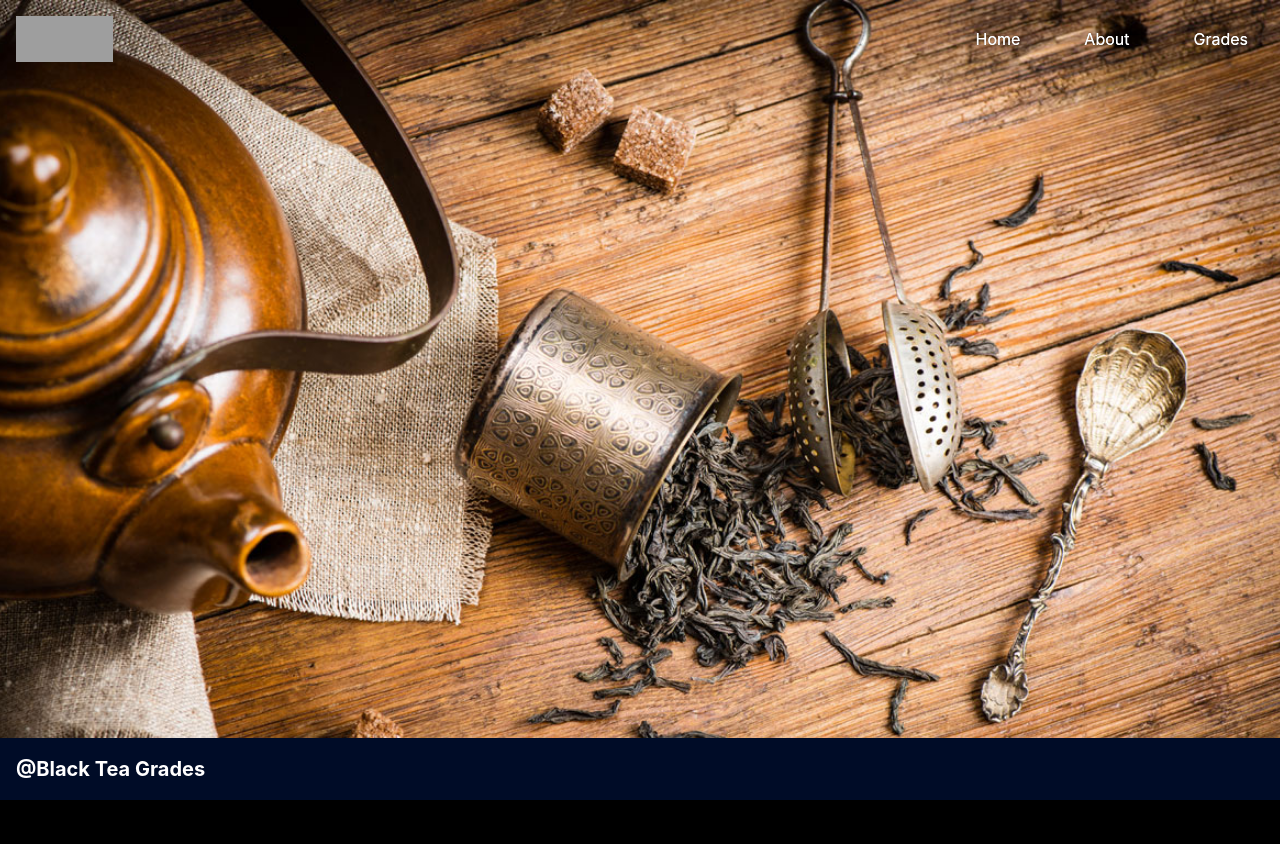
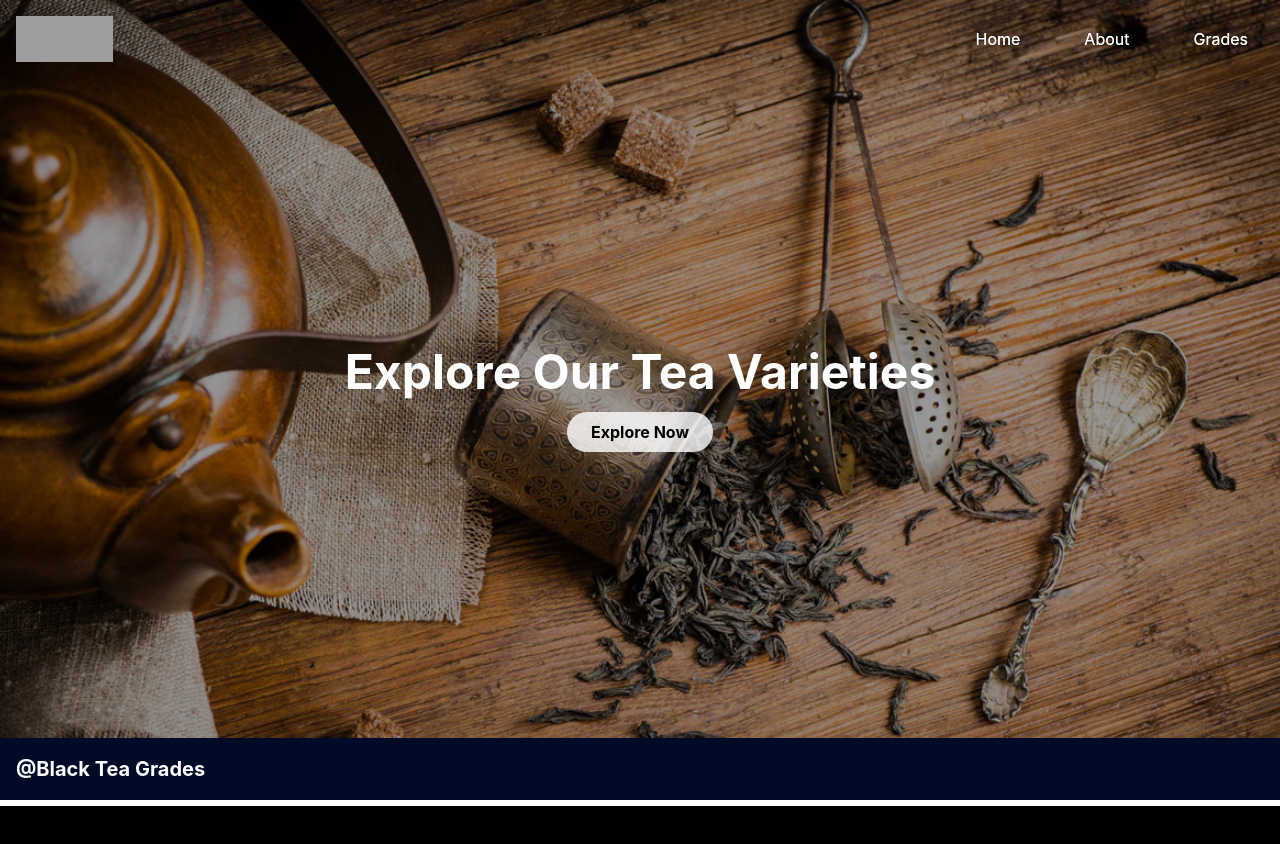
Before and after one commit to Irudaka-Ivantha/BTG-Identifier, a React (Create React App) app: page / in a window 1280 px wide. Shown: the top 844 px of the page. Built offline with nearby package versions, Linux system fonts and the light colour scheme; grey boxes are pictures that could not be loaded.

Commit message:
added button in the home page

```diff
--- a/src/components/home/home.jsx
+++ b/src/components/home/home.jsx
@@ -10,6 +10,7 @@ import About from '../../components/about/about';
 import Grades from '../../components/grades/grades';
 import Footer from '../../components/footer/footer';
 import NavBar from '../../components/home/navBar';
+import '../../App.css';
 
 const Home = () => {
   const location = useLocation();
@@ -44,7 +45,7 @@ const Home = () => {
   }, [location.pathname]);
 
   const settings = {
-    dots: false,  // Disable default dots to use custom controls
+    dots: false,
     infinite: true,
     speed: 500,
     slidesToShow: 1,
@@ -58,32 +59,54 @@ const Home = () => {
   };
 
   return (
-    <div className="flex flex-col min-h-screen bg-black">
+    <div className="flex flex-col min-h-screen">
       <NavBar activeSection={activeSection} />
       <div id="main-banner" className="relative overflow-hidden" ref={homeRef}>
+
         <Slider ref={sliderRef} {...settings}>
+          {/* Slide 1 */}
           <div>
-            <div className="w-full h-screen bg-center bg-cover" style={{ backgroundImage: `url(${home1})` }}>
-              <div className="absolute inset-0  bg-opacity-40 flex items-center justify-center">
-                <div className="text-center px-4 text-white"> {/* Add content for slide 1 here */} </div>
+            <div className="w-full h-screen bg-center bg-cover relative" style={{ backgroundImage: `url(${home1})` }}>
+              <div className="absolute inset-0 bg-black bg-opacity-40 flex items-center justify-center">
+                <div className="text-center text-white">
+                  <h1 className="text-5xl font-bold mb-4">Welcome to Black Tea World</h1>
+                  <button className="bg-white bg-opacity-80 hover:bg-opacity-100 text-black font-bold py-2 px-6 rounded-full">
+                    Learn More
+                  </button>
+                </div>
               </div>
             </div>
           </div>
+
+          {/* Slide 2 */}
           <div>
-            <div className="w-full h-screen bg-center bg-cover" style={{ backgroundImage: `url(${home2})` }}>
-              <div className="absolute inset-0  bg-opacity-30 flex items-center justify-center">
-                <div className="text-center px-4 text-white"> {/* Add content for slide 2 here */} </div>
+            <div className="w-full h-screen bg-center bg-cover relative" style={{ backgroundImage: `url(${home2})` }}>
+              <div className="absolute inset-0 bg-black bg-opacity-40 flex items-center justify-center">
+                <div className="text-center text-white">
+                  <h1 className="text-5xl font-bold mb-4">Explore Our Tea Varieties</h1>
+                  <button className="bg-white bg-opacity-80 hover:bg-opacity-100 text-black font-bold py-2 px-6 rounded-full">
+                    Explore Now
+                  </button>
+                </div>
               </div>
             </div>
           </div>
+
+          {/* Slide 3 */}
           <div>
-            <div className="w-full h-screen bg-center bg-cover" style={{ backgroundImage: `url(${home3})` }}>
-              <div className="absolute inset-0 bg-opacity-50 flex items-center justify-center">
-                <div className="text-center px-4 text-white"> {/* Add content for slide 3 here */} </div>
+            <div className="w-full h-screen bg-center bg-cover relative" style={{ backgroundImage: `url(${home3})` }}>
+              <div className="absolute inset-0 bg-black bg-opacity-40 flex items-center justify-center">
+                <div className="text-center text-white">
+                  <h1 className="text-5xl font-bold mb-4">Experience the Flavor</h1>
+                  <button className="bg-white bg-opacity-80 hover:bg-opacity-100 text-black font-bold py-2 px-6 rounded-full">
+                    Start Tasting
+                  </button>
+                </div>
               </div>
             </div>
           </div>
         </Slider>
+
         {/* Custom Dots */}
         <div className="absolute bottom-10 left-1/2 transform -translate-x-1/2 flex space-x-4">
           {[0, 1, 2].map((index) => (
@@ -99,7 +122,6 @@ const Home = () => {
         </div>
       </div>
 
-      {/* Add the About, Grades, and Footer components below the slider */}
       <About />
       <Grades />
       <Footer />
```
Also changed, not shown: src/App.css (line endings or trailing spaces).
